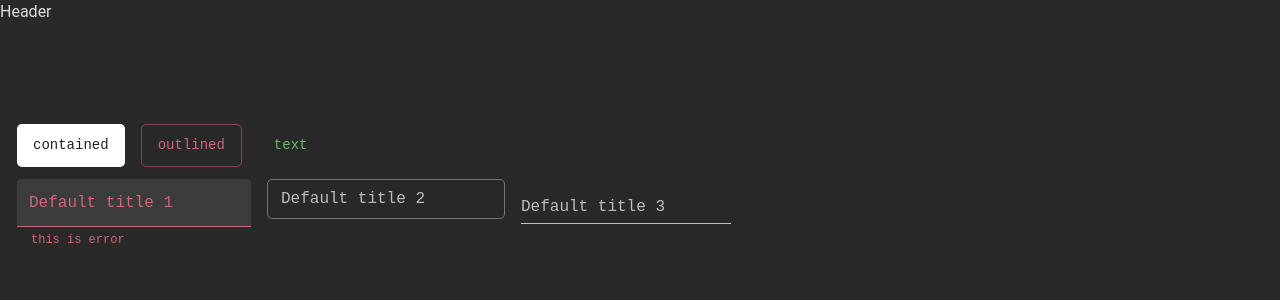
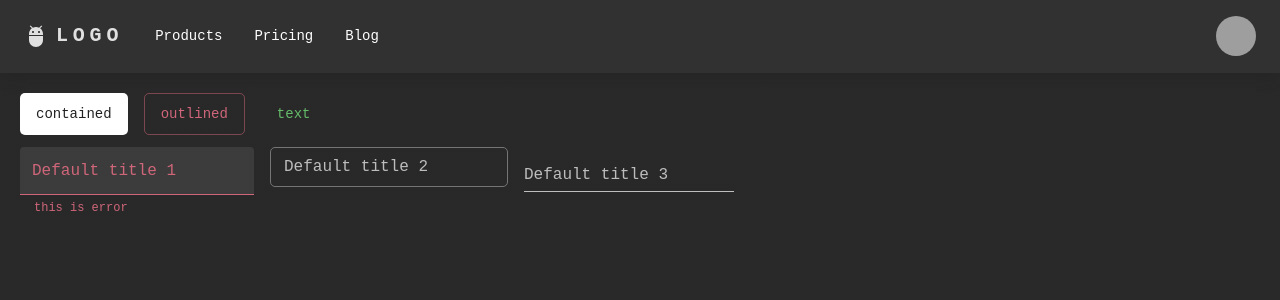
Before and after one commit to NitinSirsath/react-project-template, a React (Vite) app: page / in a window 1280 px wide. Shown: the top 300 px of the page. Built offline with nearby package versions, Linux system fonts and the light colour scheme; sample sign-in values are in the browser's storage; grey boxes are pictures that could not be loaded.

Commit message:
added header

```diff
--- a/src/components/layout/AppLayout.tsx
+++ b/src/components/layout/AppLayout.tsx
@@ -1,6 +1,7 @@
 import styles from "./AppLayout.module.css";
 import { ReactNode } from "react";
 import { useAuthStore } from "../../services/store/auth/authStore";
+import ResponsiveAppBar from "./header/ResponsiveAppBar";
 // import Header from "../components/header/Header";
 
 interface IProps {
@@ -15,11 +16,11 @@
       {isLoggedIn && (
         <div className={styles.headerContainer}>
           {/* <Header /> */}
-          Header
+          <ResponsiveAppBar />
         </div>
       )}
       <main
-        style={{ margin: isLoggedIn ? "100px 17px 10px" : "0px" }}
+        style={{ margin: isLoggedIn ? "20px" : "0px" }}
         className={styles.mainContent}
       >
         {children}
--- /dev/null
+++ b/src/components/layout/header/ResponsiveAppBar.tsx
@@ -0,0 +1,165 @@
+import * as React from "react";
+import AppBar from "@mui/material/AppBar";
+import Box from "@mui/material/Box";
+import Toolbar from "@mui/material/Toolbar";
+import IconButton from "@mui/material/IconButton";
+import Typography from "@mui/material/Typography";
+import Menu from "@mui/material/Menu";
+import MenuIcon from "@mui/icons-material/Menu";
+import Container from "@mui/material/Container";
+import Avatar from "@mui/material/Avatar";
+import Button from "@mui/material/Button";
+import Tooltip from "@mui/material/Tooltip";
+import MenuItem from "@mui/material/MenuItem";
+import AdbIcon from "@mui/icons-material/Adb";
+
+const pages = ["Products", "Pricing", "Blog"];
+const settings = ["Profile", "Account", "Dashboard", "Logout"];
+
+function ResponsiveAppBar() {
+  const [anchorElNav, setAnchorElNav] = React.useState<null | HTMLElement>(
+    null
+  );
+  const [anchorElUser, setAnchorElUser] = React.useState<null | HTMLElement>(
+    null
+  );
+
+  const handleOpenNavMenu = (event: React.MouseEvent<HTMLElement>) => {
+    setAnchorElNav(event.currentTarget);
+  };
+  const handleOpenUserMenu = (event: React.MouseEvent<HTMLElement>) => {
+    setAnchorElUser(event.currentTarget);
+  };
+
+  const handleCloseNavMenu = () => {
+    setAnchorElNav(null);
+  };
+
+  const handleCloseUserMenu = () => {
+    setAnchorElUser(null);
+  };
+
+  return (
+    <AppBar position="static" sx={{ borderRadius: 0 }}>
+      <Container maxWidth="xl">
+        <Toolbar disableGutters>
+          <AdbIcon sx={{ display: { xs: "none", md: "flex" }, mr: 1 }} />
+          <Typography
+            variant="h6"
+            noWrap
+            component="a"
+            href="#app-bar-with-responsive-menu"
+            sx={{
+              mr: 2,
+              display: { xs: "none", md: "flex" },
+              fontFamily: "monospace",
+              fontWeight: 700,
+              letterSpacing: ".3rem",
+              color: "inherit",
+              textDecoration: "none",
+            }}
+          >
+            LOGO
+          </Typography>
+
+          <Box sx={{ flexGrow: 1, display: { xs: "flex", md: "none" } }}>
+            <IconButton
+              size="large"
+              aria-label="account of current user"
+              aria-controls="menu-appbar"
+              aria-haspopup="true"
+              onClick={handleOpenNavMenu}
+              color="inherit"
+            >
+              <MenuIcon />
+            </IconButton>
+            <Menu
+              id="menu-appbar"
+              anchorEl={anchorElNav}
+              anchorOrigin={{
+                vertical: "bottom",
+                horizontal: "left",
+              }}
+              keepMounted
+              transformOrigin={{
+                vertical: "top",
+                horizontal: "left",
+              }}
+              open={Boolean(anchorElNav)}
+              onClose={handleCloseNavMenu}
+              sx={{ display: { xs: "block", md: "none" } }}
+            >
+              {pages.map((page) => (
+                <MenuItem key={page} onClick={handleCloseNavMenu}>
+                  <Typography sx={{ textAlign: "center" }}>{page}</Typography>
+                </MenuItem>
+              ))}
+            </Menu>
+          </Box>
+          <AdbIcon sx={{ display: { xs: "flex", md: "none" }, mr: 1 }} />
+          <Typography
+            variant="h5"
+            noWrap
+            component="a"
+            href="#app-bar-with-responsive-menu"
+            sx={{
+              mr: 2,
+              display: { xs: "flex", md: "none" },
+              flexGrow: 1,
+              fontFamily: "monospace",
+              fontWeight: 700,
+              letterSpacing: ".3rem",
+              color: "inherit",
+              textDecoration: "none",
+            }}
+          >
+            LOGO
+          </Typography>
+          <Box sx={{ flexGrow: 1, display: { xs: "none", md: "flex" } }}>
+            {pages.map((page) => (
+              <Button
+                key={page}
+                onClick={handleCloseNavMenu}
+                sx={{ my: 2, color: "white", display: "block" }}
+              >
+                {page}
+              </Button>
+            ))}
+          </Box>
+          <Box sx={{ flexGrow: 0 }}>
+            <Tooltip title="Open settings">
+              <IconButton onClick={handleOpenUserMenu} sx={{ p: 0 }}>
+                <Avatar alt="Remy Sharp" src="/static/images/avatar/2.jpg" />
+              </IconButton>
+            </Tooltip>
+            <Menu
+              sx={{ mt: "45px" }}
+              id="menu-appbar"
+              anchorEl={anchorElUser}
+              anchorOrigin={{
+                vertical: "top",
+                horizontal: "right",
+              }}
+              keepMounted
+              transformOrigin={{
+                vertical: "top",
+                horizontal: "right",
+              }}
+              open={Boolean(anchorElUser)}
+              onClose={handleCloseUserMenu}
+            >
+              {settings.map((setting) => (
+                <MenuItem key={setting} onClick={handleCloseUserMenu}>
+                  <Typography sx={{ textAlign: "center" }}>
+                    {setting}
+                  </Typography>
+                </MenuItem>
+              ))}
+            </Menu>
+          </Box>
+        </Toolbar>
+      </Container>
+    </AppBar>
+  );
+}
+export default ResponsiveAppBar;
```
